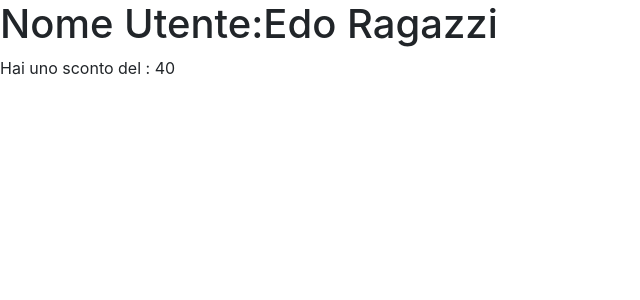
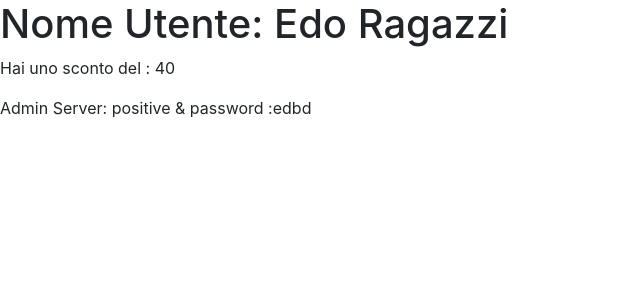
Before and after one commit to EdoardoRagazzi/php-oop-2, a PHP site: page / in a window 1280 px wide. Shown: the top 300 px of the page, without its empty margins (0-640 px from the left). Run offline with PHP 8.4, Linux system fonts and the light colour scheme.

Commit message:
Password / authorization Admin.php

```diff
--- /dev/null
+++ b/Admin.php
@@ -0,0 +1,15 @@
+<?php
+
+
+require_once 'User.php';
+
+class Admin extends User {
+    public $authorization;
+    public $password;
+    function __construct($_name,$_surname,$_discount,$_authorization,$_password){
+        //Way to call a construct of file User.php just on the 2 variables checked in this case name and surname
+        parent::__construct($_name,$_surname,$_discount);
+        $this->authorization = $_authorization;
+        $this->password = $_password;
+    }
+}
--- a/index.php
+++ b/index.php
@@ -1,9 +1,14 @@
 <?php
 
 //Include the file User.php
-require_once 'User.php';
+// require_once 'User.php';
+require_once 'Admin.php';
+//Creating an instance called edo with the variables added
+$edo = new User('Edo','Ragazzi',0);
 
-$edo = new User('Edo','Ragazzi',0);
+//Instance Admin include User
+$admin = new Admin( 'marco', 'baggio',0,'positive','edbd');
+//Calling the function
 $edo->makeSale(70);
 $sale = $edo->makeSale(70);
 
@@ -23,8 +28,10 @@ $sale = $edo->makeSale(70);
 
  <!-- Calling variables of User Class ($edo->name . ' ' . $edo->surname) --- OR ---- calling the function GetFullName directly from User methods -->
 
-                    <h1>Nome Utente:<?php echo $edo->getFullName();   ?></h1>
+                    <h1>Nome Utente: <?php echo $edo->getFullName();   ?></h1>
                     <p><?php echo 'Hai uno sconto del :' . ' ' . $sale ?></p>
+
+                    <p>Admin Server: <?php echo $admin->authorization . ' & password :' . $admin->password ?> </p>
 
 </body>
 </html>
```
